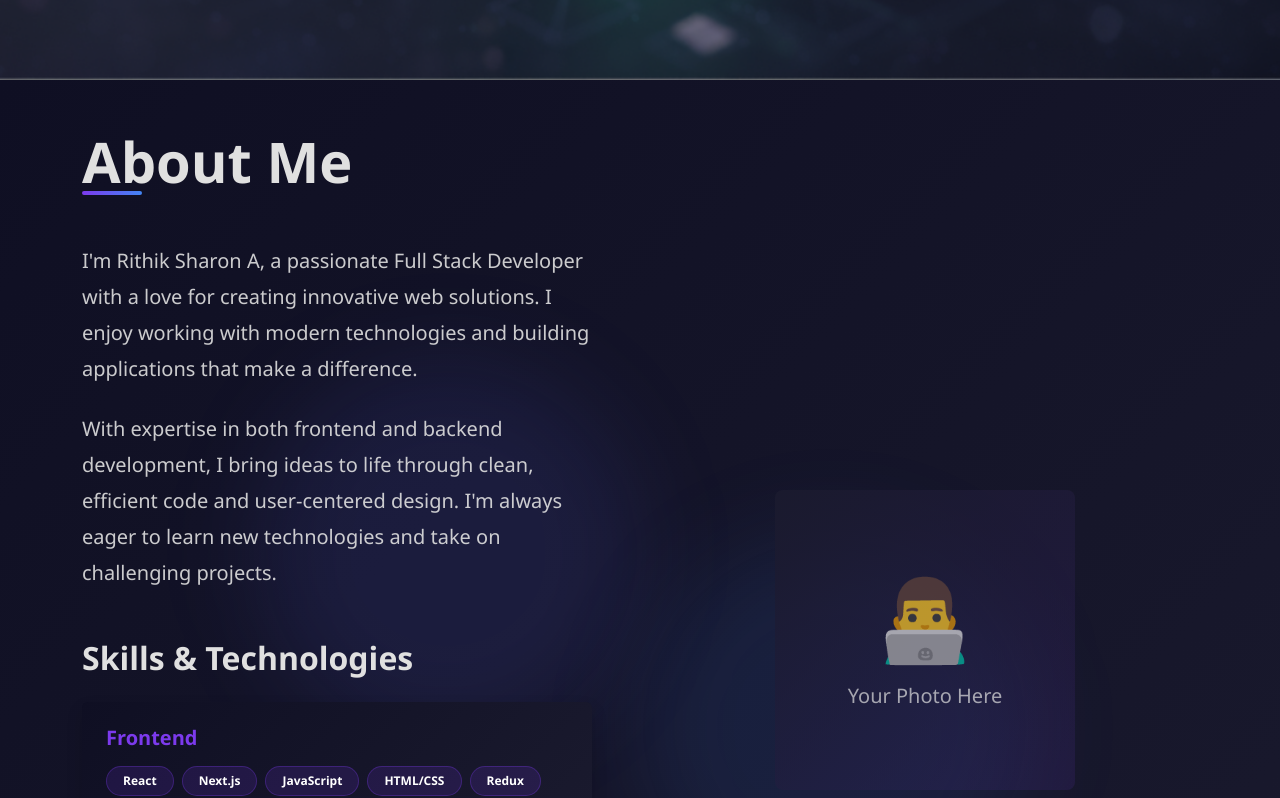
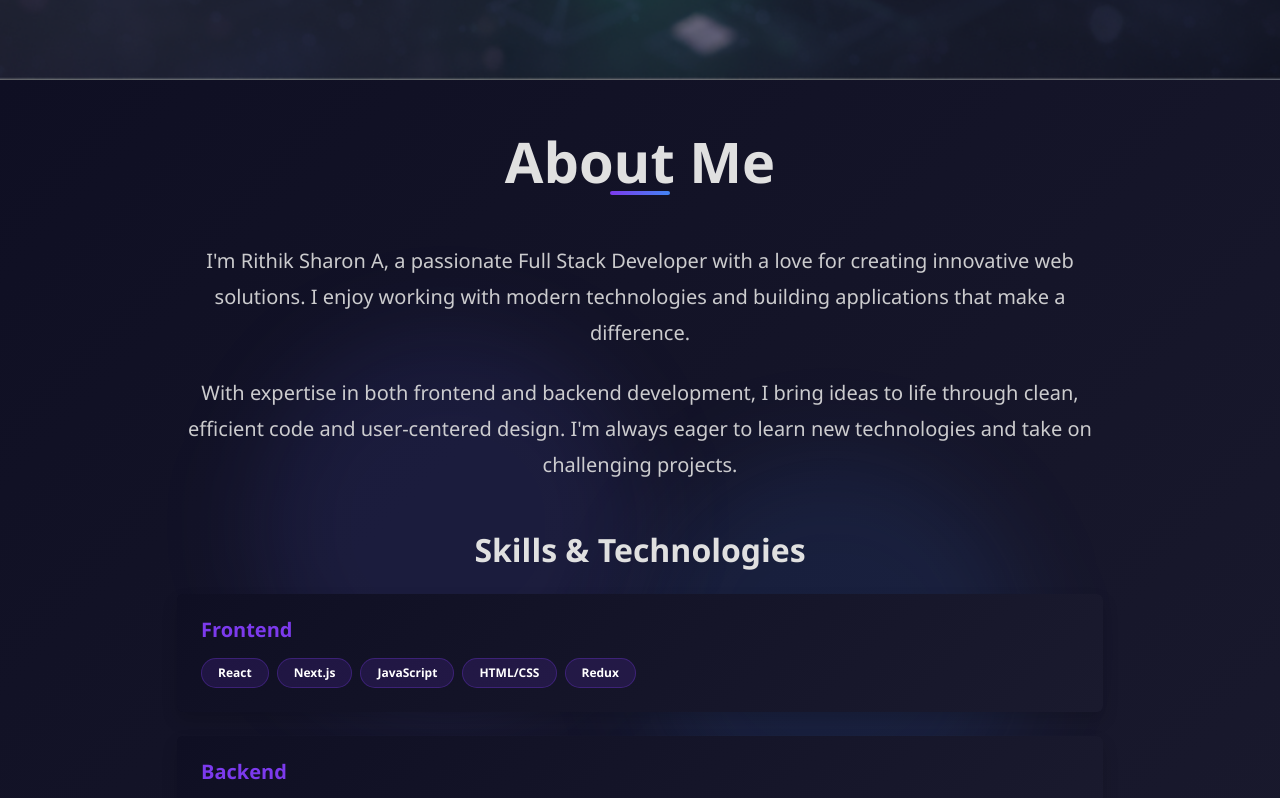
Before and after one commit to Rithik-Sharon-A/personal-portfolio, a React (Vite) app: page / in a window 1280 px wide. Shown: the part 720-1518 px from the top of the page. Built offline with nearby package versions, Linux system fonts and the light colour scheme.

Commit message:
removed unwated

```diff
--- a/src/About.jsx
+++ b/src/About.jsx
@@ -41,21 +41,21 @@ function About() {
       </div>
 
       <div className="container position-relative" style={{zIndex: 10}}>
-        <div className="row align-items-center">
+        <div className="row justify-content-center">
           {/* About Text */}
-          <div className="col-lg-6 pe-lg-5">
+          <div className="col-lg-10">
             <SectionHeader
               title="About Me"
-              centered={false}
+              centered={true}
             />
 
-            <p className="fs-5 mb-4" style={{color: 'var(--text-color)', opacity: 0.9, lineHeight: 1.8}}>
+            <p className="fs-5 mb-4 text-center" style={{color: 'var(--text-color)', opacity: 0.9, lineHeight: 1.8}}>
               I'm Rithik Sharon A, a passionate Full Stack Developer with a love for creating
               innovative web solutions. I enjoy working with modern technologies and building
               applications that make a difference.
             </p>
 
-            <p className="fs-5 mb-5" style={{color: 'var(--text-color)', opacity: 0.9, lineHeight: 1.8}}>
+            <p className="fs-5 mb-5 text-center" style={{color: 'var(--text-color)', opacity: 0.9, lineHeight: 1.8}}>
               With expertise in both frontend and backend development, I bring ideas to life
               through clean, efficient code and user-centered design. I'm always eager to learn
               new technologies and take on challenging projects.
@@ -63,40 +63,11 @@ function About() {
 
             {/* Skills Section */}
             <div className="my-5">
-              <h3 className="h2 fw-semibold mb-4" style={{color: 'var(--text-color)'}}>Skills & Technologies</h3>
+              <h3 className="h2 fw-semibold mb-4 text-center" style={{color: 'var(--text-color)'}}>Skills & Technologies</h3>
 
               {skillsData.map((category) => (
                 <SkillCard key={category.title} title={category.title} skills={category.skills} />
               ))}
-            </div>
-          </div>
-
-          {/* About Image */}
-          <div className="col-lg-6 d-flex justify-content-center align-items-center">
-            <div
-              className="d-flex flex-column justify-content-center align-items-center rounded-3 border-2 border-dashed"
-              style={{
-                width: '300px',
-                height: '300px',
-                background: 'linear-gradient(135deg, var(--secondary-bg), rgba(124, 58, 237, 0.1))',
-                borderColor: 'rgba(124, 58, 237, 0.3)',
-                transition: 'all 0.3s ease'
-              }}
-              onMouseEnter={(e) => {
-                e.target.style.borderColor = 'var(--accent-color)';
-                e.target.style.background = 'linear-gradient(135deg, var(--secondary-bg), rgba(124, 58, 237, 0.2))';
-                e.target.style.transform = 'scale(1.02)';
-              }}
-              onMouseLeave={(e) => {
-                e.target.style.borderColor = 'rgba(124, 58, 237, 0.3)';
-                e.target.style.background = 'linear-gradient(135deg, var(--secondary-bg), rgba(124, 58, 237, 0.1))';
-                e.target.style.transform = 'scale(1)';
-              }}
-            >
-              <div className="text-center" style={{color: 'var(--text-color)', opacity: 0.7}}>
-                <span className="display-1 d-block mb-3">👨‍💻</span>
-                <p className="fs-5 fw-medium mb-0">Your Photo Here</p>
-              </div>
             </div>
           </div>
         </div>
```
